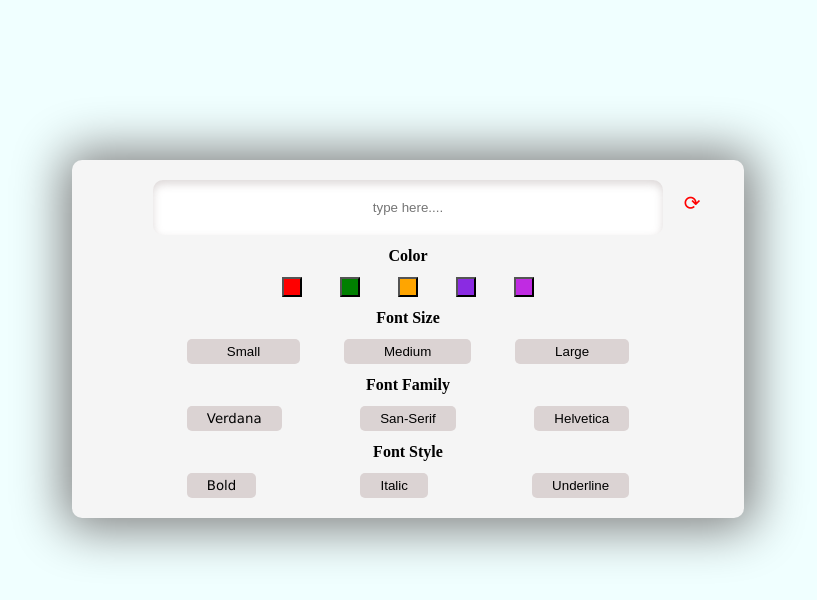
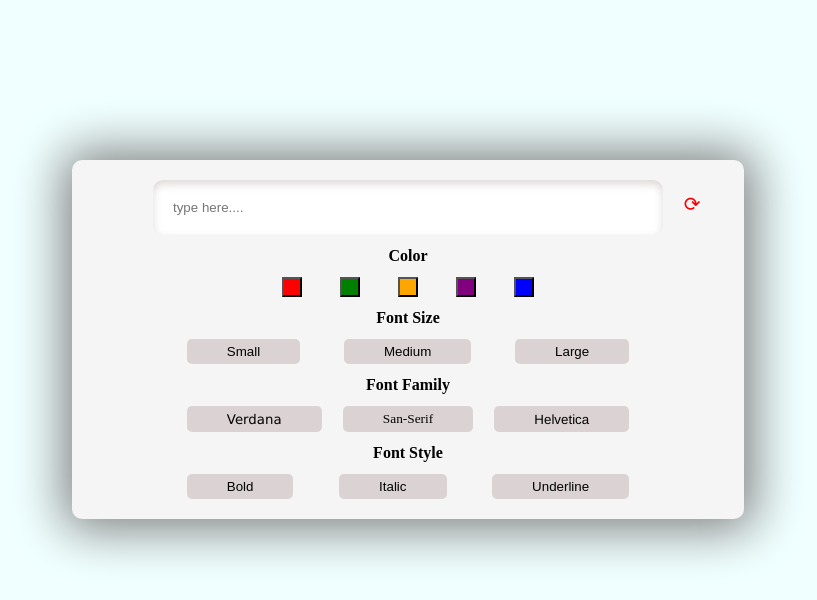
Before and after one commit to Anurag1p/text_editor, a plain HTML site: page index.html in a window 1280 px wide. Shown: the whole page, without its empty margins (232-1049 px from the left). Drawn offline with Linux system fonts and the light colour scheme.

Commit message:
second commit

```diff
--- a/index.html
+++ b/index.html
@@ -8,39 +8,36 @@
     <link rel="stylesheet" href="style.css" />
   </head>
   <body>
-    <div class="main-container">
+    <div class="main-container bg-whitesmoke border-r10 textCenter padding20">
+     <input type="text" class="container" id="myname"  placeholder="type here....">
+     <button class="clear" title="Clear" onclick="clearInput()">⟳</button>
+     <p>Color</p>
+    <div class="btn-main">
 
 
-
-     <input type="text" class="container" id="name"  placeholder="type here....">
-     <button class="clear" title="Clear" onclick="clearInput()"> ⟳</button>
-     <p>Color</p>
-
-
-    <div class="btn-main">
-       <button  onclick={redColor()}></button>
-       <button onclick={greenColor()}></button>
-       <button onclick={orangeColor()}></button>
-       <button onclick={indianredColor()}></button>
-       <button onclick={VioletColor()}></button>
+       <button id="red" onclick="getColor(this)" class="bg-red" ></button>
+       <button id="green" onclick="getColor(this)" class="bg-green" ></button>
+       <button id="orange" onclick="getColor(this)" class="bg-orange"></button>
+       <button id="blue" onclick="getColor(this)" class="bg-purple"></button>
+       <button id="violet" onclick="getColor(this)" class="bg-blue" ></button>
     </div>
 
     <p>Font Size</p>
 
     <div class="btn-size">
-       <button  onclick={sSize()}>Small</button>
-       <button onclick={mSize()}>Medium</button>
-       <button onclick={lSize()}>Large</button>
+       <button id="small" onclick={getFont_size(this)}>Small</button>
+       <button id="Medium" onclick={getFont_size(this)}>Medium</button>
+       <button id="large" onclick={getFont_size(this)}>Large</button>
 
     </div>
 
     <p>Font Family</p>
 
 
-    <div class="font-family">
-       <button  onclick={Family1()} style="font-family:verdana;">Verdana</button>
-       <button onclick={Family2()}>San-Serif</button>
-       <button onclick={Family3()}>Helvetica </button>
+    <div class="btn-size">
+       <button id="verdana" onclick={getFont_family(this)} style="font-family:verdana;">Verdana</button>
+       <button  id="san-serif" onclick={getFont_family(this)} style="font-family:San-Serif;">San-Serif</button>
+       <button id="Helvetica" onclick={getFont_family(this)} style="font-family:Helvetica;">Helvetica </button>
 
     </div>
 
@@ -48,8 +45,8 @@
     <p>Font Style</p>
 
 
-    <div class="font-family">
-       <button  onclick={fontType1()} style="font-family:verdana;">Bold</button>
+    <div class="btn-size">
+       <button  onclick={fontType1()} >Bold</button>
        <button onclick={fontType2()}>Italic</button>
        <button onclick={fontType3()}>Underline </button>
 
--- a/script.js
+++ b/script.js
@@ -1,74 +1,34 @@
-function redColor() {
-  const allname = document.getElementsByClassName("container");
-  allname[0].style.color = "red";
-}
-function greenColor() {
-  const allname = document.getElementsByClassName("container");
-  allname[0].style.color = "green";
-}
-function orangeColor() {
-  const allname = document.getElementsByClassName("container");
-  allname[0].style.color = "orange";
-}
-function indianredColor() {
-  const allname = document.getElementsByClassName("container");
-  allname[0].style.color = "purple";
+// for size ..........
+function getFont_size(fsize) {
+  document.getElementById("myname").style.fontSize = fsize.getAttribute("id");
 }
 
-function VioletColor() {
-  const allname = document.getElementsByClassName("container");
-  allname[0].style.color = "Violet";
+// font-family .........
+
+function getFont_family(fFamily) {
+  document.getElementById("myname").style.fontFamily =
+    fFamily.getAttribute("id");
 }
 
-// for size ...........
-
-function sSize() {
+function fontType1() {
   const allname = document.getElementsByClassName("container");
-  allname[0].style.fontSize = "small";
+  allname[0].style.fontWeight = "Bold";
 }
-function mSize() {
+function fontType2() {
   const allname = document.getElementsByClassName("container");
-  allname[0].style.fontSize = "medium";
+  allname[0].style.fontStyle = "italic";
 }
 
-function lSize() {
+function fontType3() {
   const allname = document.getElementsByClassName("container");
-  allname[0].style.fontSize = "large";
+  allname[0].style.textDecoration = "underline";
 }
 
-//   for font family........
-
-function Family1() {
-  const allname = document.getElementsByClassName("container");
-  allname[0].style.fontFamily = "verdana";
-}
-function Family2() {
-  const allname = document.getElementsByClassName("container");
-  allname[0].style.fontFamily = "san-serif";
+function clearInput() {
+  window.location.reload();
 }
 
-function Family3() {
-  const allname = document.getElementsByClassName("container");
-  allname[0].style.fontFamily = "Helvetica";
+// getting data using this keyword ................
+function getColor(c) {
+  document.getElementById("myname").style.color = c.getAttribute("id");
 }
-
-// font-type .........
-function fontType1() {
-    const allname = document.getElementsByClassName("container");
-    allname[0].style.fontWeight = "Bold";
-  }
-  function fontType2() {
-    const allname = document.getElementsByClassName("container");
-    allname[0].style.fontStyle = "italic";
-  }
-
-  function fontType3() {
-    const allname = document.getElementsByClassName("container");
-    allname[0].style.textDecoration = "underline";
-  }
-
-
-
-  function clearInput(){
-    window.location.reload()
-  }
--- a/style.css
+++ b/style.css
@@ -1,27 +1,71 @@
-body{
+body {
   background-color: azure;
   margin-top: 50px;
 }
+
+/*.............. background colors ....  */
+.bg-red {
+  background-color: red;
+}
+
+.bg-green {
+  background-color: green;
+}
+
+.bg-orange {
+  background-color: orange;
+}
+
+.bg-purple {
+  background-color: purple;
+}
+.bg-blue {
+  background-color: blue;
+}
+.bg-whitesmoke{
+  background-color: whitesmoke;
+}
+.bg-white{
+  background-color: white;
+}
+
+/* broder-Radius ....................... */
+.border-r10{
+border-radius: 10px;
+}
+ /* text-center  */
+ .textCenter{
+  text-align: center;
+ }
+
+/* btn size ............ */
+ .btnSize{
+width: 20px;
+height: 20px;
+ }
+.padding20{
+  padding: 20px;
+}
+
+
 .main-container {
   box-shadow: 1px 1px 50px 10px grey;
   margin: 20vh auto;
   width: 50%;
-  border-radius: 10px;
-  /* margin:80px; */
-  padding: 20px;
-  background-color:whitesmoke;
+  /* border-radius: 10px;
+  padding: 20px; */
+  /* background-color: whitesmoke; */
   position: relative;
-
 }
 .container {
-  background-color:white;
+  /* background-color: white; */
   width: 470px;
   padding: 20px;
   margin: 5px;
   border-radius: 10px;
-  box-shadow:inset 0 4px 8px rgba(144, 125, 125, 0.3);
+  box-shadow: inset 0 4px 8px rgba(144, 125, 125, 0.3);
   margin: 0 auto;
-  text-align: center;
+  /* text-align: center; */
 }
 
 .btn {
@@ -29,19 +73,18 @@ body{
   padding: 20px 30px;
   /* border: 1px solid red; */
   border-radius: 10px;
-  text-align: center;
+  /* text-align: center; */
 }
 p {
   line-height: 10px;
   font-weight: 800;
-  text-align: center;
+  /* text-align: center; */
 }
 
 .btn-main {
   display: flex;
   flex-direction: row;
   width: 40%;
-  /* border: 1px solid red; */
   justify-content: space-between;
   margin: 0 auto;
 }
@@ -51,39 +94,13 @@ p {
   width: 20px;
   text-decoration: none;
   outline: none;
-  /* border: 1px solid red; */
 }
 
-.btn-main button:nth-child(1) {
+.btn {
+  width: 20px;
   height: 20px;
-  width: 20px;
-  background-color: red;
 }
-
-.btn-main button:nth-child(2) {
-  height: 20px;
-  width: 20px;
-  background-color: green;
-}
-
-.btn-main button:nth-child(3) {
-  height: 20px;
-  width: 20px;
-  background-color: orange;
-}
-
-.btn-main button:nth-child(4) {
-  height: 20px;
-  width: 20px;
-  background-color: blueviolet;
-}
-
-.btn-main button:nth-child(5) {
-  height: 20px;
-  width: 20px;
-  background-color: rgb(192, 43, 226);
-}
-button {
+button{
   cursor: pointer;
 }
 
@@ -101,36 +118,28 @@ button {
   justify-content: space-between;
   margin: 0 auto;
 }
-.font-family button {
-  padding: 5px 20px;
-  border: none;
-  background-color: rgb(219, 211, 211);
-  border-radius: 5px;
 
-}
 .btn-size button {
   padding: 5px 40px;
   border: none;
   background-color: rgb(219, 211, 211);
   border-radius: 5px;
-
 }
 
-
-input{
+input {
   margin: 0 auto;
   display: flex;
   border: none;
   margin-right: 50px;
 }
-.clear{
+.clear {
   position: absolute;
-  right:5%;
+  right: 5%;
   top: 6%;
   padding: 10px;
   border: none;
   background: none;
   font-size: 20px;
   cursor: pointer;
-color: red;
+  color: red;
 }
```
